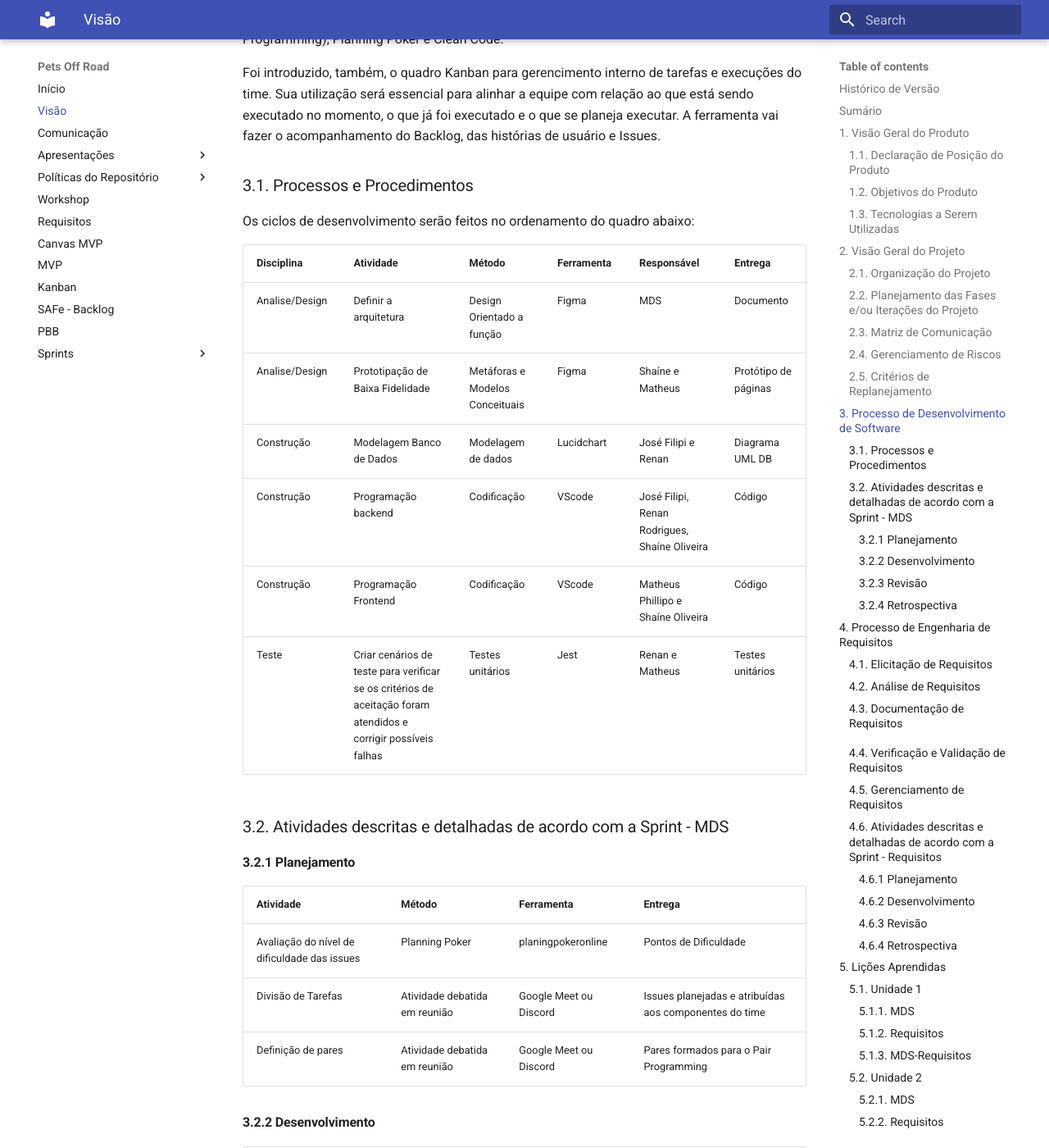
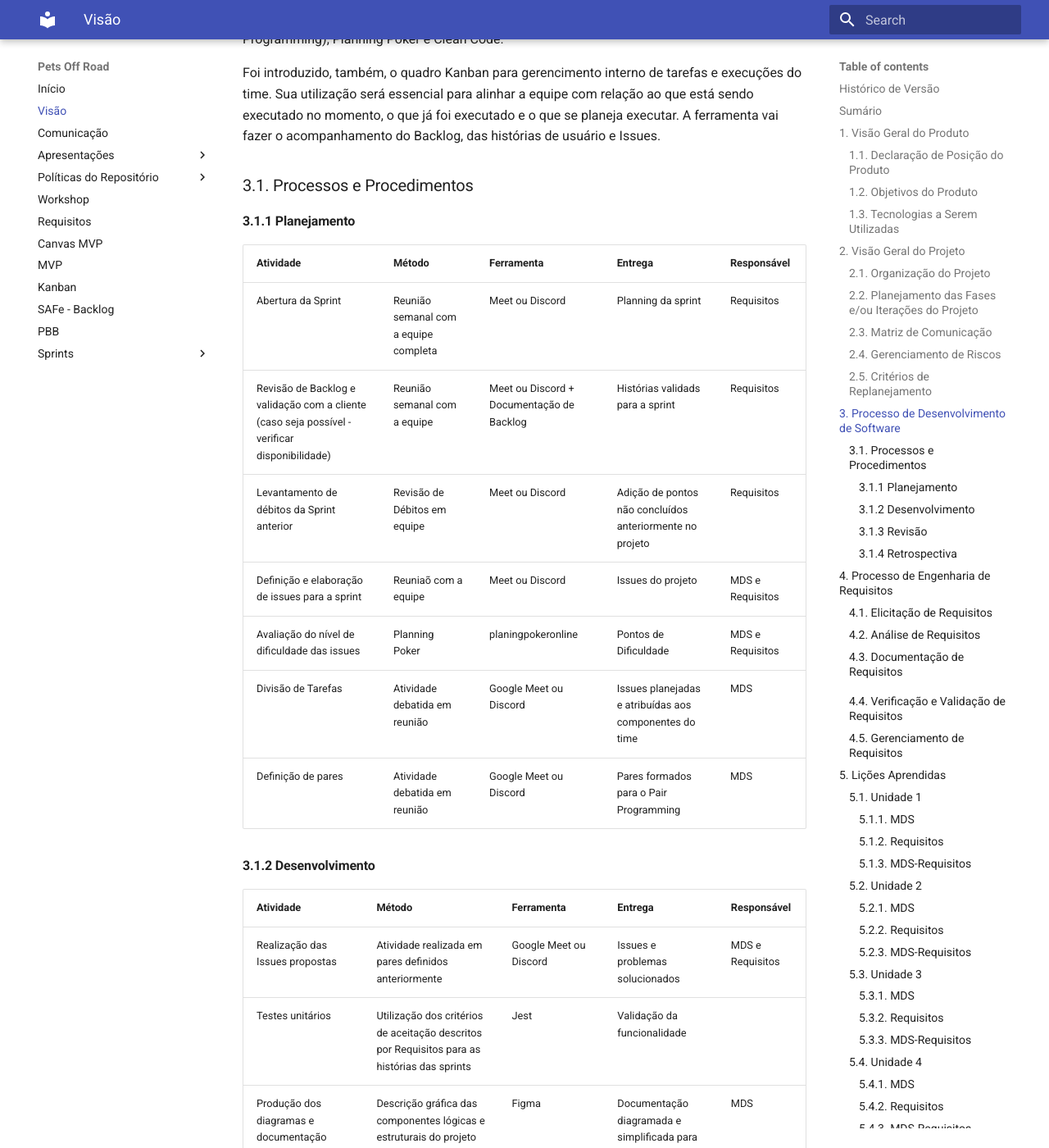
Before and after one commit to mdsreq-fga-unb/2022.1-pets-off-road, an MkDocs documentation site: the page built from docs/doc_visao.md, in a window 1280 px wide and 1400 px high, scrolled down 7362 px. Shown: the whole window at 82% size. Built offline with MkDocs 1.6.1 and Material for MkDocs 9.7.7, drawn with Linux system fonts in a browser that asks for light colours; some of the changed text lies outside the part shown.

Commit message:
aletaração no documento

```diff
--- a/docs/doc_visao.md
+++ b/docs/doc_visao.md
@@ -156,56 +156,57 @@ Foi introduzido, também, o quadro Kanban para gerencimento interno de tarefas e
 
 ### 3.1. Processos e Procedimentos
 
-Os ciclos de desenvolvimento serão feitos no ordenamento do quadro abaixo:
+#### 3.1.1 Planejamento
+
+| Atividade                                    | Método                                | Ferramenta             | Entrega                                                | Responsável |
+| -------------------------------------------- | ------------------------------------- | ---------------------- | ------------------------------------------------------ | ----------- |
+| Abertura da Sprint                           | Reunião semanal com a equipe completa | Meet ou Discord        | Planning da sprint                                     | Requisitos  |
+| Revisão de Backlog e validação com a cliente (caso seja possível - verificar disponibilidade)| Reunião semanal com a equipe |  Meet ou Discord + Documentação de Backlog |          Histórias validads para a sprint | Requisitos  |
+|       Levantamento de débitos da Sprint anterior | Revisão de Débitos em equipe | Meet ou Discord | Adição de pontos não concluídos anteriormente no projeto | Requisitos   |
+|Definição e elaboração de issues para a sprint| Reuniaõ com a equipe | Meet ou Discord | Issues do projeto | MDS e Requisitos
+| Avaliação do nível de dificuldade das issues | Planning Poker                        | planingpokeronline     | Pontos de Dificuldade                                  | MDS  e Requisitos      |
+| Divisão de Tarefas                           | Atividade debatida em reunião         | Google Meet ou Discord | Issues planejadas e atribuídas aos componentes do time | MDS         |
+| Definição de pares                           | Atividade debatida em reunião         | Google Meet ou Discord | Pares formados para o Pair Programming                 | MDS         |
 
 
-| Disciplina     | Atividade                                                                                                       | Método                          | Ferramenta | Responsável                                   | Entrega              |
-| -------------- | --------------------------------------------------------------------------------------------------------------- | ------------------------------- | ---------- | --------------------------------------------- | -------------------- |
-| Analise/Design | Definir a arquitetura                                                                                           | Design Orientado a função       | Figma      | MDS                                           | Documento            |
-| Analise/Design | Prototipação de Baixa Fidelidade                                                                                | Metáforas e Modelos Conceituais | Figma      | Shaíne e Matheus                              | Protótipo de páginas |
-| Construção     | Modelagem Banco de Dados                                                                                        | Modelagem de dados              | Lucidchart | José Filipi e Renan                           | Diagrama UML DB      |
-| Construção     | Programação backend                                                                                             | Codificação                     | VScode     | José Filipi, Renan Rodrigues, Shaíne Oliveira | Código               |
-| Construção     | Programação Frontend                                                                                            | Codificação                     | VScode     | Matheus Phillipo e Shaíne Oliveira            | Código               |
-| Teste          | Criar cenários de teste para verificar se os critérios de aceitação foram atendidos e corrigir possíveis falhas | Testes unitários                | Jest       | Renan e Matheus                               | Testes unitários     |
-
-### 3.2. Atividades descritas e detalhadas  de acordo com a Sprint - MDS
-
-#### 3.2.1 Planejamento
-
-| Atividade                                    | Método         | Ferramenta         | Entrega               |
-| -------------------------------------------- | -------------- | ------------------ | --------------------- |
-| Avaliação do nível de dificuldade das issues | Planning Poker | planingpokeronline | Pontos de Dificuldade |
-| Divisão de Tarefas | Atividade debatida em reunião | Google Meet ou Discord | Issues planejadas e atribuídas aos componentes do time |
-| Definição de pares | Atividade debatida em reunião | Google Meet ou Discord | Pares formados para o Pair Programming |
 
 
-#### 3.2.2 Desenvolvimento
 
 
-| Atividade                                | Método                                               | Ferramenta             | Entrega                         |
-| ---------------------------------------- | ---------------------------------------------------- | ---------------------- | ------------------------------- |
-| Realização das Issues propostas para MDS | Atividade realizada em pares definidos anteriormente | Google Meet ou Discord | Issues e problemas solucionados |
-| Testes unitários | Utilização dos critérios de aceitação descritos por Requisitos para as histórias das sprints | Jest       | Validação da funcionalidade |
-| Produção dos diagramas e documentação | Descrição gráfica das componentes lógicas e estruturais do projeto | Figma      | Documentação diagramada e simplificada para fácil visualização |
-| Evolução dos diagramas | Atualização da diagramação lógica a todo momento que o projeto sofre atualização | Figma      | Documentação diagramada atualizada |
-| Refatoração de código | Avaliação em pares de códigos reprovados em teste ou evoluídos | VScode     | Códigos funcionais e úteis |
+#### 3.1.2 Desenvolvimento
 
 
-#### 3.2.3 Revisão
+| Atividade                                | Método                                                                                       | Ferramenta             | Entrega                                                        | Responsável |
+| ---------------------------------------- | -------------------------------------------------------------------------------------------- | ---------------------- | -------------------------------------------------------------- | ------------- |
+| Realização das Issues propostas | Atividade realizada em pares definidos anteriormente                                         | Google Meet ou Discord | Issues e problemas solucionados                                | MDS e Requisitos|
+| Testes unitários                         | Utilização dos critérios de aceitação descritos por Requisitos para as histórias das sprints | Jest                   | Validação da funcionalidade                                    |
+| Produção dos diagramas e documentação    | Descrição gráfica das componentes lógicas e estruturais do projeto                           | Figma                  | Documentação diagramada e simplificada para fácil visualização | MDS |
+| Evolução dos diagramas                   | Atualização da diagramação lógica a todo momento que o projeto sofre atualização             | Figma                  | Documentação diagramada atualizada                             | MDS
+| Refatoração de código                    | Avaliação em pares de códigos reprovados em teste ou evoluídos                               | VScode                 | Códigos funcionais e úteis                                     | MDS e Requisitos
+Inspeção e acompanhamento das atividades | Avaliação em acompanhamento das reuniões de desenvolvimento ou do material produzido | VScode + Meet ou Discord + documentação | Inspeção e garantia de conclusão, conceito de pronto | Requisitos
 
-| Atividade                                                      | Método                         | Ferramenta      | Entrega                                                        |
-| -------------------------------------------------------------- | ------------------------------ | --------------- | -------------------------------------------------------------- |
-| Apresentação do que foi realizado pela equipe de MDS na Sprint | Apresentação durante a reunião | Meet ou Discord | Maior clareza sobre as ativides desenvolvidas antes de validar |
-| Validação das atividades realizadas juntamente de Requisitos | Atividade realizada durante a reunião | Meet ou Discord | Validação das atividades desenvolvidas e verificação de testes |
+#### 3.1.3 Revisão
+
+| Atividade                                                      | Método                                | Ferramenta      | Entrega                                                        | Responsável
+| -------------------------------------------------------------- | ------------------------------------- | --------------- | -------------------------------------------------------------- | ----------- |
+| Apresentação do que foi realizado pela equipe de MDS e Requisitos na Sprint | Apresentação durante a reunião        | Meet ou Discord | Maior clareza sobre as ativides desenvolvidas antes de validar | MDS e Requisitos |
+| Validação das atividades realizadas| Atividade realizada durante a reunião | Meet ou Discord | Validação das atividades desenvolvidas e verificação de testes | MDS e Requisitos
 
 <i>Uma etapa de revisão baseada na avaliação do professor pode ocorrer em caso de pré avaliação ou ponto de controle</i>
 
-#### 3.2.4 Retrospectiva
 
-| Atividade                       | Método                                                            | Ferramenta      | Entrega                                                                                                                    |
-| ------------------------------- | ----------------------------------------------------------------- | --------------- | -------------------------------------------------------------------------------------------------------------------------- |
-| Análise de desempenho da sprint | Atividade realizada durante a reunião com o ScrumMaster da equipe | Meet ou Discord | Descrição detalhada de pontos positivos, negativos e de melhoria da Sprint, além de Descrição da saúde dos membros do time |
-| Feedback do desenvolvimento | Atividade realizada durante a reunião | Meet ou Discord | Feedback envolvendo uma análise dos membros em relação a experiência de programação em pares, utilização de clean code, entre outros pontos |
+#### 3.1.4 Retrospectiva
+
+| Atividade                       | Método                                                            | Ferramenta      | Entrega                                                                                                                                     | Responsável
+| ------------------------------- | ----------------------------------------------------------------- | --------------- | ------------------------------------------------------------------------------------------------------------------------------------------- | ------ |
+| Análise de desempenho da sprint | Atividade realizada durante a reunião com o ScrumMaster da equipe | Meet ou Discord | Descrição detalhada de pontos positivos, negativos e de melhoria da Sprint, além de Descrição da saúde dos membros do time                  | MDs e Requisitos
+| Feedback do desenvolvimento     | Atividade realizada durante a reunião                             | Meet ou Discord | Feedback envolvendo uma análise dos membros em relação a experiência de programação em pares, utilização de clean code, entre outros pontos | MDS
+Levantamento de Pontos positivos da Sprint | Atividade realizada durante a reunião | Meet ou Discord | Descrição de pontos positivos que podem ser perpetuados | MDS e Requisitos |
+Levantamento de Pontos negativos da Sprint | Atividade realizada durante a reunião | Meet ou Discord | Descrição de pontos negativos que precisam ser revistos e mitigados | MDS e Requisitos |
+Levantamento de Pontos de melhoria em relação a Sprint passada | Atividade realizada durante a reunião | Meet ou Discord | Descrição de pontos de crescimento que precisam ser anunciados| MDS e Requisitos |
+Levantamento de "Healthcheck" durante a sprint vigente | Atividade realizada durante a reunião | Meet ou Discord | Descrição de saúde física e mental do time| MDS e Requisitos |
+Avaliação do Scrum Master sobre a sprint| Atividade realizada durante a reunião | Meet ou Discord | Descrição resumida e específica sobre s pontos altos e baixos da sprint sob ponto de vista do Scrum Master| Requisitos |
+
 
 
 ## 4. Processo de Engenharia de Requisitos
@@ -217,31 +218,27 @@ A equipe do projeto decidiu utilizar uma abordagem ágil para a Engenharia de Re
 
 ### 4.1. Elicitação de Requisitos
 
-A elicitação ocorrerá na reunião de planejamento.
-
 |               Atividade               |                                                                    Descrição                                                                    |        Método        | Ferramenta  |     Responsáveis     |            Entrega             |
 | :-----------------------------------: | :---------------------------------------------------------------------------------------------------------------------------------------------: | :------------------: | :---------: | :------------------: | :----------------------------: |
 | Elucidar ideias e analisar o problema | Reunião com a equipe de requisitos com o objetivo de retirar a maior quantidade de "funcionalidades" do diagrama de projetos da _Pets Off Road_ |      Brainstorm      | Miro e Meet | Equipe de requisitos |   Possíveis funcionalidades    |
 |  Entender as necessidades do cliente  |            Reunião com a cliente para validação dos pontos previamente levantados na atividade anterior, e abertura de novos pontos             | Brainstorm e Reunião | Miro e Meet | Equipe de requisitos |    Necessidades da cliente     |
-|    Definir proposta de Requisitos     |                  Reunião após contato com a cliente, para solidificar a proposta de requisitos apresentada na primeira entrega                  |       Reunião        |    Meet     | Equipe de requisitos | Fechamento da primeiro entrega |
+
 
 
 
 
 ### 4.2. Análise de Requisitos
 
-A análise de requisitos pode ocorrer em qualquer etapa do projeto, algumas equipes preferem fazer no início da sprint, já outras preferem fazer ao fim da sprint. Nosso time vai realizar a análise ao fim da retrospectiva, pois o conteúdo estara previamente discutido.
+A análise de requisitos pode ocorrer em qualquer etapa do projeto, algumas equipes preferem fazer no início da sprint, já outras preferem fazer ao fim da sprint.
 
 |          Atividade           |   Método   |   Ferramenta   |     Responsáveis     |         Entrega          |
 | :--------------------------: | :--------: | :------------: | :------------------: | :----------------------: |
-|    Reconhecer o problema     | Brainstorm | Meet e Discord | Equipe de requisitos |          Método          |
-|    Revisão dos requisitos    | Brainstorm |    Discord     | Equipe de requisitos | Definição dos requisitos |
-| Especificação dos requisitos |  Reunião   |    Discord     | Equipe de requisitos | Definição dos requisitos |
+|    Reconhecer o problema     | Brainstorm com o time e cliente| Meet ou Discord | Requisitos |          Método          |
+|    Revisão dos requisitos    | Brainstorm |    Meet ou Discord     | Requisitos | Definição dos requisitos |
+| Especificação dos requisitos |  Reunião   |    Meet ou Discord     | Requisitos | Definição dos requisitos |
 
 
 ### 4.3. Documentação de Requisitos
-
-A documentação de requisitos será no ciclo de reuniões com a equipe.
 
 |                      Atividade                      |                      Método                      | Ferramenta  |     Responsáveis     |           Entrega           |
 | :-------------------------------------------------: | :----------------------------------------------: | :---------: | :------------------: | :-------------------------: |
@@ -251,51 +248,18 @@ A documentação de requisitos será no ciclo de reuniões com a equipe.
 
 ### 4.4. Verificação e Validação de Requisitos
 
-A verificação e validação ocorrerá na review.
-
 |                Atividade                 |                   Método                    | Ferramenta |          Responsáveis          |                   Entrega                   |
 | :--------------------------------------: | :-----------------------------------------: | :--------: | :----------------------------: | :-----------------------------------------: |
-| Conferir se os requisitos estão corretos | Validação por parte do cliente com a equipe |    Meet    | Equipe de requisitos e cliente | Integralização de funcionalidades aprovadas |
+| Conferir se os requisitos estão corretos | Validação com o cliente com a equipe |    Meet    | Equipe de requisitos e cliente | Integralização de funcionalidades aprovadas |
 
 
 ### 4.5. Gerenciamento de Requisitos
-
-O gerenciamento de requisitos ocorrerá durante o desenvolvimento.
 
 |                Atividade                |  Método  |   Ferramenta   |     Responsáveis     |           Entrega           |
 | :-------------------------------------: | :------: | :------------: | :------------------: | :-------------------------: |
 | Acompanhamento e Refinamento do backlog | Reuniões | Meet e Discord | Equipe de requisitos | Detalhamento dos requisitos |
 
 
-### 4.6. Atividades descritas e detalhadas de acordo com a Sprint - Requisitos
-
-
-#### 4.6.1 Planejamento
-- Abertura de sprint
-- Revisão de Backlog(histórias de usuário) e validação com a cliente(veriificar a possibilidade)
-- Levantamento de débitos da Sprint anterior
-- Avaliação sobre como encaixar os débitos na sprint vigente
-- Definição e elaboração de issues para a sprint.
-- Avaliação dos pesos de cada issue.
-
-#### 4.6.2 Desenvolvimento
-
-- Realização das issues levantadas para Requisitos
-- Inspeção e acompanhamento das atividades propostas para a Sprint(com MDS)
-
-#### 4.6.3 Revisão
-
-- Apresentação do que foi realizado pela equipe de Requisitos na Sprint
-- Validação das atividades realizadas
-- Revisão de avaliação do professor(caso ocorra)
-
-#### 4.6.4 Retrospectiva
-
-- Levantamento de Pontos positivos da Sprint
-- Levantamento de Pontos negativos da Sprint
-- Levantamento de Pontos de melhoria em relação a Sprint passada.
-- Levantamento de "Healthcheck" durante a sprint vigente.
-- Avaliação do Scrum Master sobre a sprint
 
 ## 5. Lições Aprendidas
 
@@ -324,7 +288,13 @@ Como um bom aprendizado para o time está na melhor organização e elaboração
 ### 5.3. Unidade 3
 #### 5.3.1. MDS
 #### 5.3.2. Requisitos
+
+Para essa unidade, ocorreram diversas atualizações de documentação que foram alteradas ou recomendações de correção consideradas pelo professor e, somando as tarefas respectivas da Unidade, a unidade ficou bastante pesada. Apesar disso, o trabalho de reestruturação e correção da documentação foi realizado.
+Ajustes na forma de gerenciar o projeto também foram feitos, visando adequar algumas práticas que não estavam de acordo com o ágil. Apesar de muitas dúvidas(muitas delas sanadas), a equipe vem administrado bem o projeto, de forma ágil
+
 #### 5.3.3. MDS-Requisitos
+
+Ocorrência de Ajuste de metodologia ágil. Todos os membros do time entendem a importância do Backlog, sabem verificar e trabalham com as ferramentas escolhidas para trazer agilidade. Há maior atenção com os registros no kanban. Programação em pares funcionando relativamente bem, já com particiação de Requisitos nos códigos. Algumas práticas como Clean Code e os testes em si precisam realizados e isso é um acontecimento para ser executado na próxima unidade.
 
 ### 5.4. Unidade 4
 #### 5.4.1. MDS
```
Also changed, not shown: other parts of docs/doc_visao.md (+2 -2 lines).
